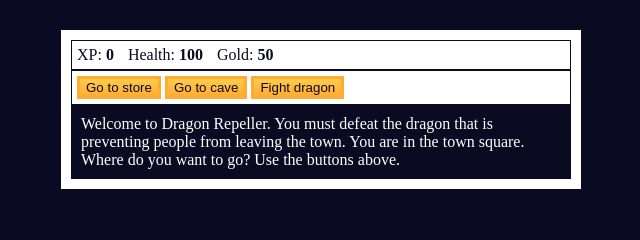
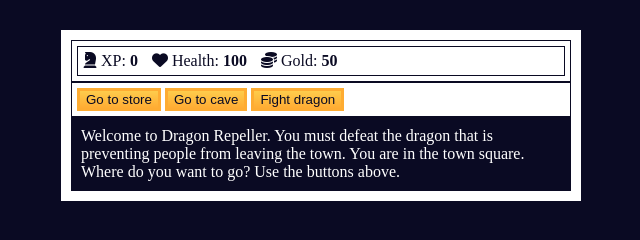
Before and after one commit to omarfarukesham/game, a plain HTML site: page index.html in a window 1280 px wide. Shown: the whole page, without its empty margins (319-959 px from the left). Drawn offline with Linux system fonts and the light colour scheme; a script that the page names is missing.

Commit message:
icon has added with health, gold, and xp

```diff
--- a/index.html
+++ b/index.html
@@ -3,14 +3,17 @@
   <head>
     <meta charset="utf-8">
     <link rel="stylesheet" href="./style.css">
+    <script src="https://kit.fontawesome.com/fe5fdd6715.js" crossorigin="anonymous"></script>
     <title>RPG - Dragon Repeller</title>
   </head>
   <body>
     <div id="game">
       <div id="stats">
-        <span class="stat">XP: <strong><span id="xpText">0</span></strong></span>
-        <span class="stat">Health: <strong><span id="healthText">100</span></strong></span>
-        <span class="stat">Gold: <strong><span id="goldText">50</span></strong></span>
+        <div id="stats">
+          <span class="stat"><i class="fa-solid fa-chess-knight"></i> XP: <strong><span id="xpText">0</span></strong></span>
+          <span class="stat"><i class="fas fa-heart"></i> Health: <strong><span id="healthText">100</span></strong></span>
+          <span class="stat"><i class="fas fa-coins"></i> Gold: <strong><span id="goldText">50</span></strong></span>
+        </div>
       </div>
       <div id="controls">
         <button id="button1">Go to store</button>
```
